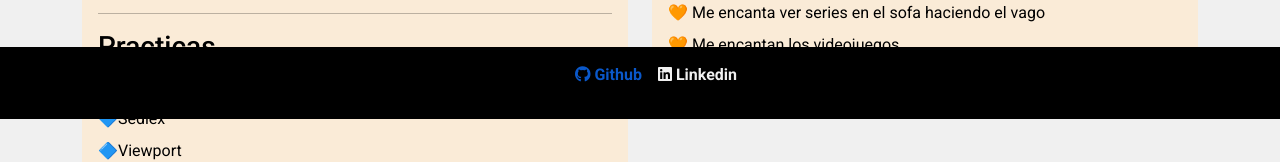
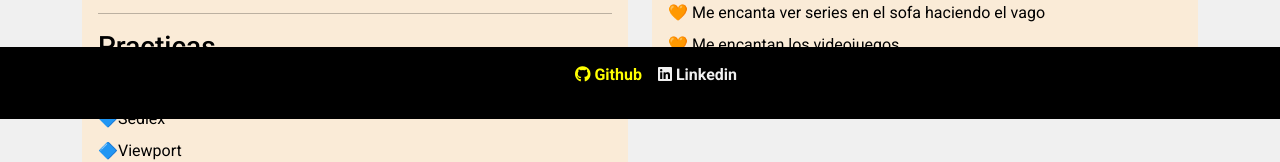
Before and after one commit to nexus122/GeekHubs_Reto1, a plain HTML site: page index.html in a window 1280 px wide. In both pictures the pointer is over the link "Github". Shown: the part 681-843 px from the top of the page. Drawn offline with nearby package versions, Linux system fonts and the light colour scheme.

Commit message:
hover del footer cambiado a amarillo

```diff
--- a/style.css
+++ b/style.css
@@ -18,6 +18,7 @@
     box-sizing: border-box;
     font-family: 'Roboto', sans-serif;
 }
+
 body{
     min-height: 100vh;
     background-color: var(--secondary-color);
@@ -88,6 +89,10 @@ footer a{
     cursor: pointer;
 }
 
+footer a:hover{
+    color: var(--tertiary-color);
+}
+
 footer ul {
     display: flex;
     width: 100%;
```
